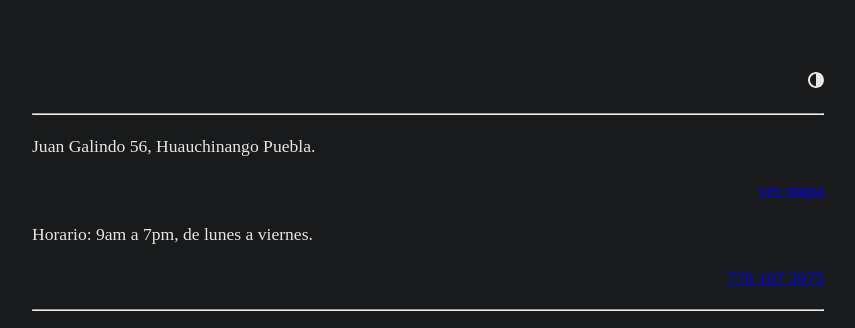
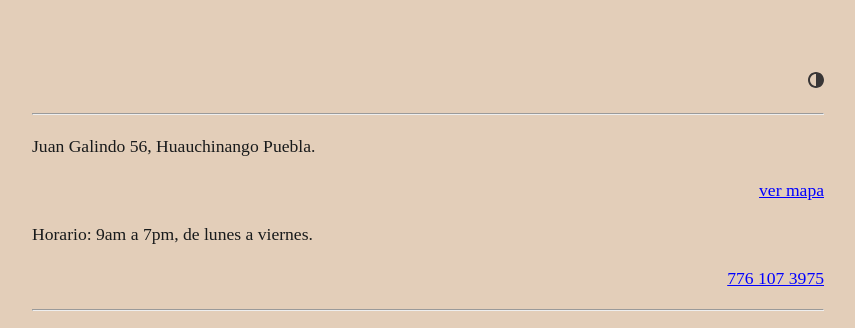
Before and after one commit to AlbertoVargasMoreno/lucy, a plain HTML site: page index.html in a window 1280 px wide. Both pictures are taken after a click on the link "Toggle theme". Shown: the part 460-788 px from the top of the page, without its empty margins (212-1067 px from the left). Drawn offline with Linux system fonts and the dark colour scheme; a web font is replaced by a local one.

Commit message:
:adhesive_bandage: fix for dark links, fix for theme switch in dark mode browser/OpSystem, index.html

```diff
--- a/index.html
+++ b/index.html
@@ -14,6 +14,9 @@
         .nightTheme {
             background-color: #181a1b;
             color: #e8e6e3;
+        }
+        .nightTheme a{
+            color: #0097C4;
         }
 
         body {
@@ -76,12 +79,25 @@
             }
         }
         @media (prefers-color-scheme: dark) {
-            #myDIV {
+            html {
                 background-color: #181a1b;
                 color: #e8e6e3;
             }
             svg#icon-theme {
                 fill: #e8e6e3;
+            }
+            a {
+                color: #0097C4;
+            }
+            .nightTheme {
+                background-color: #e3ceb9;
+                color: #181a1b;
+            }
+            .nightTheme a{
+                color: blue;
+            }
+            svg#icon-theme.night {
+                fill: #393636;
             }
         }
     </style>
```
